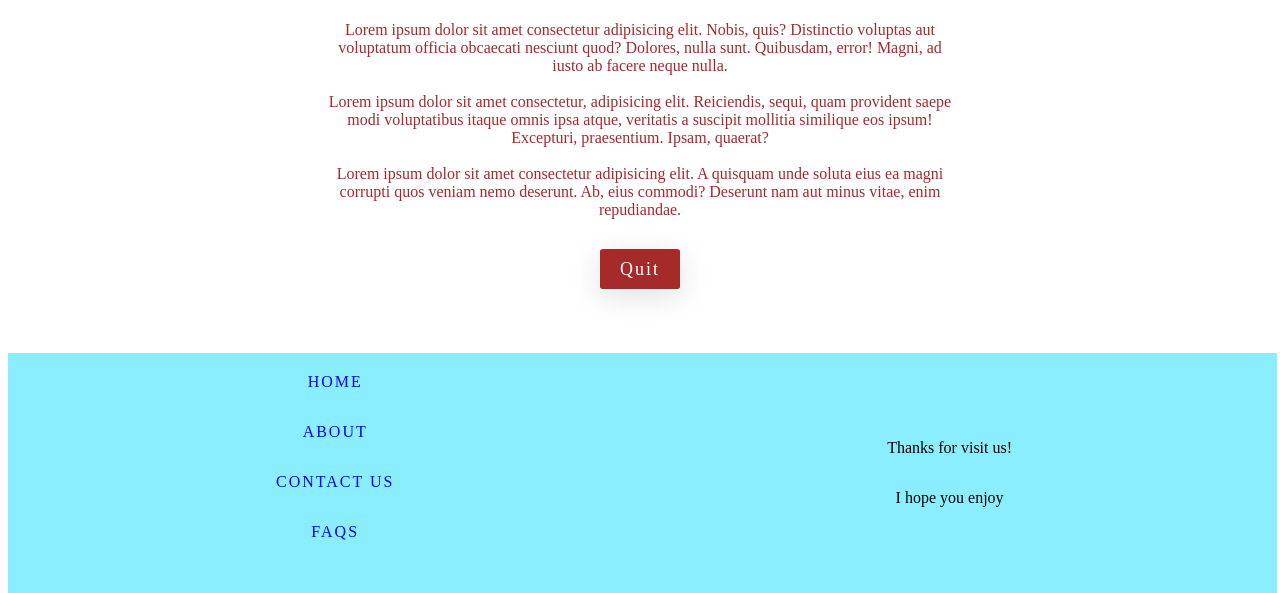
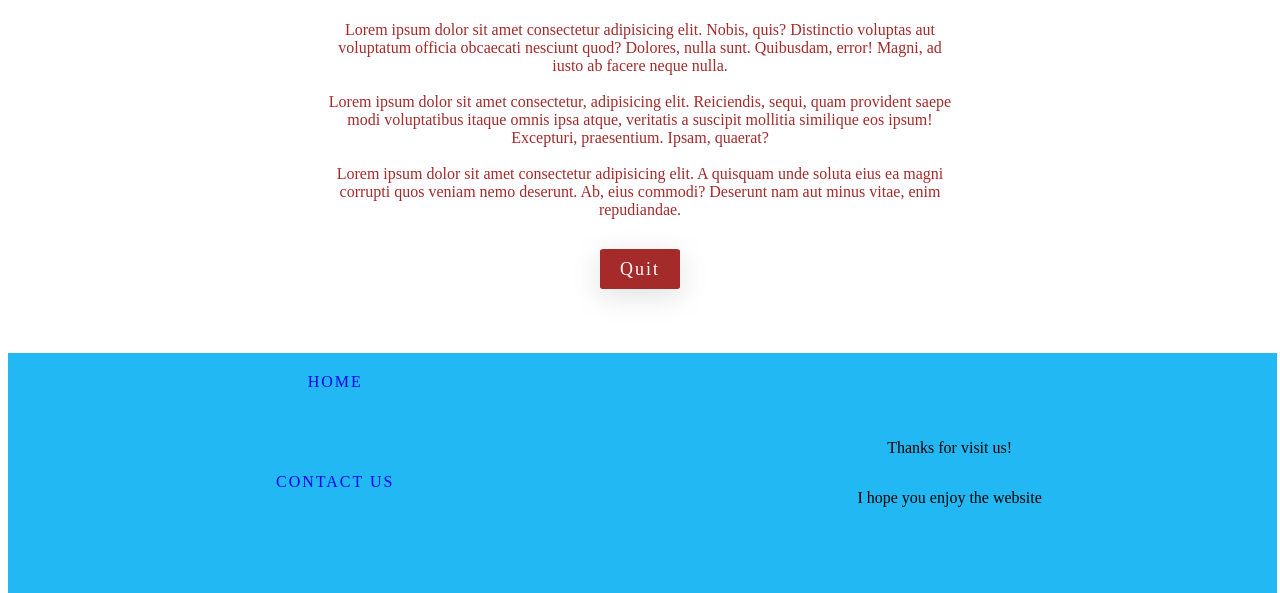
Before and after one commit to di4m0nds/git-learning-resources, a plain HTML site: page testing-commands/index.html in a window 1280 px wide. Shown: the part 207-800 px from the top of the page. Drawn offline with Linux system fonts and the light colour scheme.

Commit message:
[Fix] fixing some problems

```diff
--- a/testing-commands/index.html
+++ b/testing-commands/index.html
@@ -40,13 +40,11 @@
   <footer>
   <div class="links">
     <li><a href="#">home</a></li>
-    <li><a href="#">about</a></li>
     <li><a href="#">contact us</a></li>
-    <li><a href="#">faqs</a></li>
   </div>
   <div class="info">
     <p>Thanks for visit us!</p>
-    <p>I hope you enjoy</p>
+    <p>I hope you enjoy the website</p>
   </div>
   </footer>
 </body>
--- a/testing-commands/styles/footer.css
+++ b/testing-commands/styles/footer.css
@@ -5,7 +5,7 @@ footer {
   padding: 20px;
   position: absolute;
   bottom: 0px;
-  background: rgb(139, 238, 255);
+  background: rgb(34, 184, 243);
 }
 
 footer > div {
```
